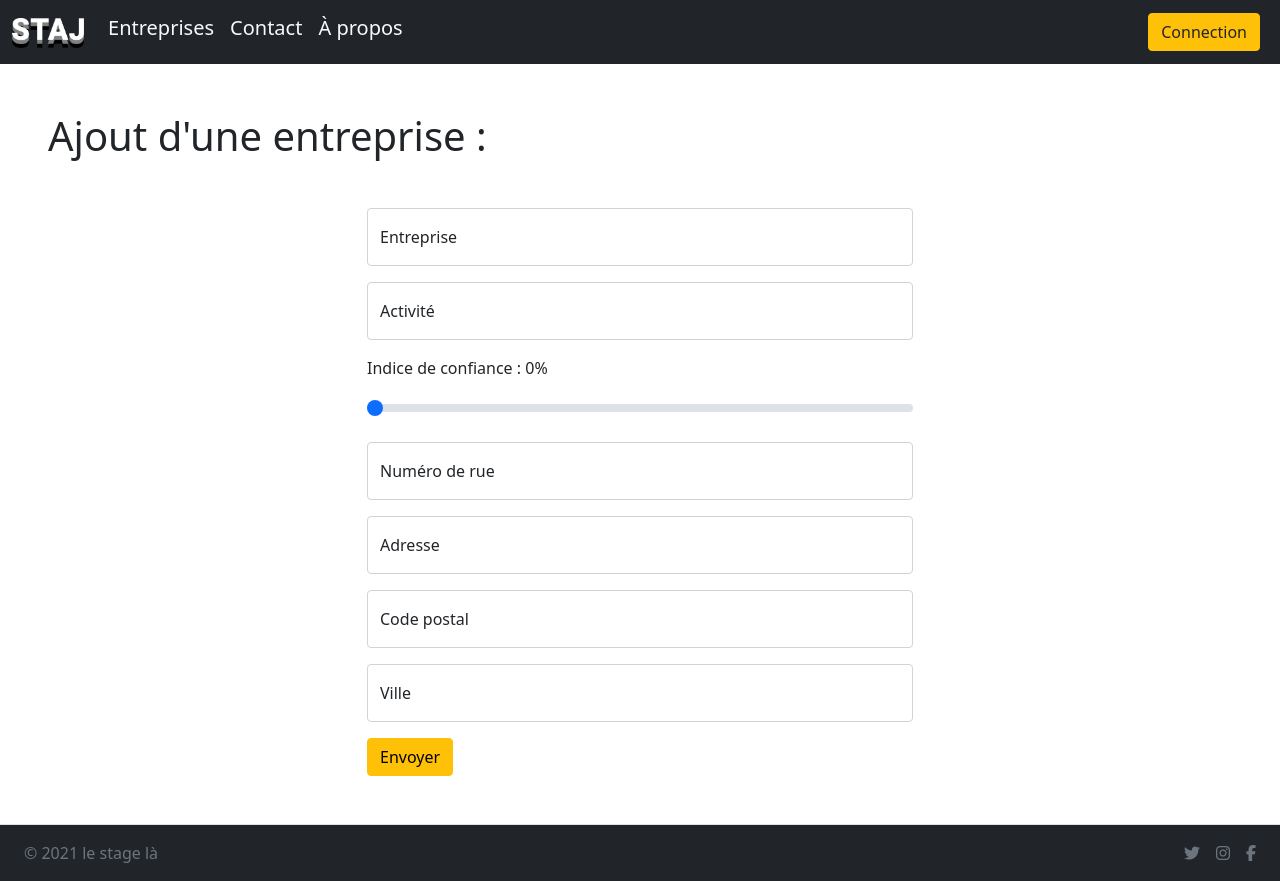
After one commit to Aldresus/ProjetWeb, a PHP site: page /inscriptionEntreprise.php in a window 1280 px wide. The commit adds this page. Run offline with PHP 8.4, Linux system fonts and the light colour scheme; some libraries are stand-ins or nearby versions.

Commit message:
Page + backend pour l'ajout d'une entreprise

```diff
--- a/www/Scripts/inscription.js
+++ b/www/Scripts/inscription.js
@@ -31,6 +31,7 @@ $(document).ready(function(){
             email.css("background-color", "darkseagreen");
         }
     });
+
     $("#role").on("change", function(){
         if($("#role :selected").text() == "Etudiant" || $("#role :selected").text() == "Delegue") {
             $("#promotion").css("display", "block");
--- /dev/null
+++ b/www/Scripts/inscriptionEntreprise.js
@@ -0,0 +1,19 @@
+$(document).ready(function(){
+$("#confiance").on("input", function () {
+    var confiance = $("#confiance").val();
+    $("#confianceLabel").text('Indice de confiance : ' + confiance*10 + '%');
+});
+
+$("#postalCode").on("input", function () {
+    var postalCode = $("#postalCode");
+    if(postalCode.val().match(/^[0-9]+$/) && postalCode.val().length == 5) {
+        postalCode.css("border-color", "green");
+        postalCode.css("background-color", "darkseagreen");
+    }
+    else {
+        postalCode.css("border-color", "red");
+        postalCode.css("background-color", "lightcoral");
+
+    }
+});
+});
--- a/www/controllers/authController.php
+++ b/www/controllers/authController.php
@@ -1,7 +1,7 @@
 <?php
 require 'access.php';
-require '../model/CLauthService.php';
-$auth = new CLauthService($servername, $db, $username, $password);
+require '../model/ClAuthService.php';
+$auth = new ClAuthService($servername, $db, $username, $password);
 
 if($_GET['disconnect'] == 1) {
     setcookie("role", "", time() - 3600, "/");
--- a/www/model/CLauthService.php
+++ b/www/model/ClAuthService.php
@@ -1,6 +1,6 @@
 <?php
-require 'CLcadService.php';
-class CLauthService extends CLcadService
+require 'ClCadService.php';
+class ClAuthService extends ClCadService
 {
 //----------------------------------------------------------------------------------------------------------------------
     public function auth(string $login, string $password)
--- a/www/model/CLcadService.php
+++ b/www/model/ClCadService.php
@@ -1,6 +1,6 @@
 <?php
 
-class CLcadService
+class ClCadService
 {
     protected PDO $oPdo;
 
--- a/www/model/CLpromotionService.php
+++ b/www/model/ClPromotionService.php
@@ -1,5 +1,5 @@
 <?php
-class CLpromotionService extends CLcadService
+class ClPromotionService extends ClCadService
 {
     public function getPromotions():array
     {
--- a/www/model/CLroleService.php
+++ b/www/model/ClRoleService.php
@@ -1,5 +1,5 @@
 <?php
-class CLroleService extends CLcadService
+class ClRoleService extends ClCadService
 {
     public function getRoles():array
     {
--- a/www/model/CLuserService.php
+++ b/www/model/ClUserService.php
@@ -1,5 +1,5 @@
 <?php
-class CLuserService extends CLcadService
+class ClUserService extends ClCadService
 {
     public function addUser($firstname, $lastname, $login, $password ,$promotion, $centerID, $roleID): bool
     {
--- a/www/views/inscription.php
+++ b/www/views/inscription.php
@@ -92,7 +92,7 @@ require '../controllers/inscriptionController.php';
         </div>
     </div>
 </div>
-</body>
+
 
 
 <footer class="d-flex flex-wrap justify-content-between align-items-center py-3 my-4 mb-0 mt-5 border-top bg-dark text-white">
@@ -106,4 +106,5 @@ require '../controllers/inscriptionController.php';
         <li class="ms-3"><a class="text-muted" href="https://www.youtube.com/watch?v=dQw4w9WgXcQ"><i class="fa-brands fa-facebook-f"></i></a></li>
     </ul>
 </footer>
+</body>
 </html>
--- /dev/null
+++ b/www/views/inscriptionEntreprise.php
@@ -0,0 +1,82 @@
+<!DOCTYPE html>
+<html lang="fr">
+<head>
+    <meta charset="UTF-8">
+    <meta name="viewport" content="width=device-width, initial-scale=1.0">
+    <title>Page de connexion</title>
+    <script src="https://ajax.googleapis.com/ajax/libs/jquery/3.6.0/jquery.min.js"></script>
+    <link href="https://cdn.jsdelivr.net/npm/bootstrap@5.1.3/dist/css/bootstrap.min.css" rel="stylesheet" integrity="sha384-1BmE4kWBq78iYhFldvKuhfTAU6auU8tT94WrHftjDbrCEXSU1oBoqyl2QvZ6jIW3" crossorigin="anonymous">
+    <script src="https://cdn.jsdelivr.net/npm/bootstrap@5.1.3/dist/js/bootstrap.bundle.min.js" integrity="sha384-ka7Sk0Gln4gmtz2MlQnikT1wXgYsOg+OMhuP+IlRH9sENBO0LRn5q+8nbTov4+1p" crossorigin="anonymous"></script>
+    <script src="https://kit.fontawesome.com/bd63cdcb8f.js" crossorigin="anonymous"></script>
+    <link rel="stylesheet" href="../style/index.css">
+    <script src="../Scripts/inscriptionEntreprise.js"></script>
+</head>
+
+<?php
+include 'navbar.php';
+?>
+
+
+<body>
+<h1 class="ms-5 mt-5 mb-5">Ajout d'une entreprise :</h1>
+
+<div class="container mb-5">
+    <div class="row">
+        <?php
+            if(isset($_GET['success'])){
+                echo '<H4 class="text-center text-success">Entrprise ajoutée</H4>';
+            }
+        ?>
+        <div class="offset-md-1 col-md-10 offset-lg-3 col-lg-6 col-sm-12">
+            <form action="../controllers/entrepriseController.php" method="post">
+                <div class="form-floating mb-3">
+                    <input type="text" class="form-control" id="name" placeholder="Entreprise" name="name" required>
+                    <label for="name">Entreprise</label>
+                </div>
+                <div class="form-floating mb-3">
+                    <input type="text" class="form-control" id="activity" placeholder="activity" name="activity" required>
+                    <label for="activity">Activité</label>
+                </div>
+                <div class="mb-3">
+                    <p id="confianceLabel">Indice de confiance : 0%</p>
+                    <input type="range" class="form-range" min="0" max="10" step="1" value="0" id="confiance" name="confiance">
+
+                </div>
+                <div class="form-floating mb-3">
+                    <input type="number" class="form-control" min="0" id="roadNumber" placeholder="12" name="roadNumber" required>
+                    <label for="roadNumber">Numéro de rue</label>
+                </div>
+                <div class="form-floating mb-3">
+                    <input type="text" class="form-control" id="address" placeholder="rue des saucisses" name="address" required>
+                    <label for="address">Adresse</label>
+                </div>
+                <div class="form-floating mb-3">
+                    <input type="text" class="form-control" id="postalCode" placeholder="Code postal" name="postalCode" required>
+                    <label for="postalCode">Code postal</label>
+                </div>
+                <div class="form-floating mb-3">
+                    <input type="text" class="form-control" id="city" placeholder="Strasbourg" name="city" required>
+                    <label for="city">Ville</label>
+                </div>
+                <button type="submit" class="btn btn-warning" name="submit" value="1">Envoyer</button>
+
+            </form>
+        </div>
+    </div>
+</div>
+
+
+
+<footer class="d-flex flex-wrap justify-content-between align-items-center py-3 my-4 mb-0 mt-5 border-top bg-dark text-white">
+    <div class="col-md-4 d-flex align-items-center ms-4">
+        <span class="text-muted">&copy; 2021 le stage là</span>
+    </div>
+
+    <ul class="nav col-md-4 justify-content-end list-unstyled d-flex me-4">
+        <li class="ms-3"><a class="text-muted" href="https://www.youtube.com/watch?v=dQw4w9WgXcQ"><i class="fa-brands fa-twitter"></i></a></li>
+        <li class="ms-3"><a class="text-muted" href="https://www.youtube.com/watch?v=dQw4w9WgXcQ"><i class="fa-brands fa-instagram"></i></a></li>
+        <li class="ms-3"><a class="text-muted" href="https://www.youtube.com/watch?v=dQw4w9WgXcQ"><i class="fa-brands fa-facebook-f"></i></a></li>
+    </ul>
+</footer>
+</body>
+</html>
```
Also changed, not shown: www/controllers/companyController.php (+18 -2 lines), www/controllers/entrepriseController.php (added, +11 -0 lines), www/controllers/inscriptionController.php (+9 -9 lines), www/model/CLcityService.php (deleted, +0 -15 lines), www/model/CLcompanyService.php (deleted, +0 -16 lines), www/model/ClCityService.php (added, +23 -0 lines), www/model/ClCompanyService.php (added, +39 -0 lines), www/model/ClLocalitiesService.php (added, +24 -0 lines), www/model/ClPermService.php (renamed from www/model/CLpermService.php, +6 -6 lines), www/views/entreprises.php (+0 -13 lines).
